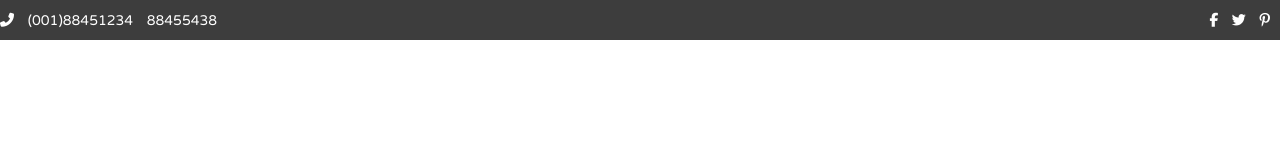
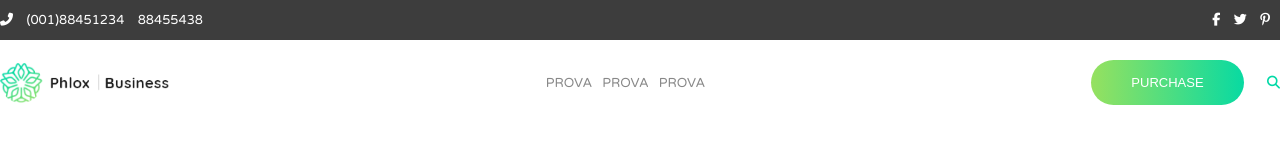
Before and after one commit to Polidora90/proj-html-vuejs, a website: page index.html in a window 1280 px wide. Drawn offline with Linux system fonts and the light colour scheme.

Commit message:
header statico

```diff
--- a/index.html
+++ b/index.html
@@ -36,8 +36,26 @@
 
             <!-- navbar con ul dinamica VUE -->
             <div class="navbar">
-                <div class="container">
+                <div class="container flex">
+                    <!-- logo -->
+                    <div class="logo-container">
+                        <img src="images/cropped-Group-39-2x.png" alt="logo">
+                    </div>
 
+                    <!-- lista link -->
+                    <!-- poi usare v-for con vue! -->
+                    <div>
+                        <ul class="nav-links-ul">
+                            <li>PROVA</li>
+                            <li>PROVA</li>
+                            <li>PROVA</li>
+                        </ul>
+                    </div>
+
+                    <div class="nav-cta">
+                        <button class="green-btn">PURCHASE</button>
+                        <span><i class="fas fa-search"></i></span>
+                    </div>
                 </div>
             </div>
 
--- a/src/partials/_buttons.scss
+++ b/src/partials/_buttons.scss
@@ -0,0 +1,13 @@
+@mixin btn {
+    padding: ($spacing - 5) ($spacing * 2);
+    border: none;
+    font-size: $fontSize;
+    border-radius: $borderRadiusNtn;
+}
+
+.green-btn {
+    @include btn;
+
+    background: $gradientGreen;
+    color: white;
+}
--- a/src/partials/_common.scss
+++ b/src/partials/_common.scss
@@ -13,3 +13,15 @@ body {
     max-width: 1400px;
     margin: auto;
 }
+
+.flex {
+    display: flex;
+}
+
+ul {
+    list-style-type: none;
+}
+
+img {
+    height: 100%;
+}
--- a/src/partials/_header.scss
+++ b/src/partials/_header.scss
@@ -1,15 +1,15 @@
 header {
-    .container {
-        height: 100%;
-        display: flex;
-        justify-content: space-between;
-        align-items: center;
-    }
-
     .contacts {
         background-color: $navbarDarkBackground;
         height: $spacing * 2;
         color: white;
+
+        .container {
+            height: 100%;
+            display: flex;
+            justify-content: space-between;
+            align-items: center;
+        }
 
         span {
             padding-right: $spacing / 2;
@@ -18,5 +18,35 @@ header {
 
     .navbar {
         height: $spacing * 3;
+        padding: $spacing 0;
+
+        .flex {
+            justify-content: space-between;
+            align-items: center;
+        }
+
+        .logo-container {
+            height: $spacing * 2;
+        }
+
+        .nav-links-ul {
+            display: flex;
+            color: $defaultTextColor;
+
+            li {
+                padding-right: $spacing / 2;
+
+            }
+        }
+
+        .nav-cta {
+            .green-btn {
+                margin-right: $spacing;
+            }
+
+            span {
+                color: $greenText;
+            }
+        }
     }
 }
--- a/src/partials/_variables.scss
+++ b/src/partials/_variables.scss
@@ -1,5 +1,10 @@
 $spacing: 20px;
+$borderRadiusNtn: 30px;
 
-$fontSize: 14px;
+$fontSize: 13px;
 
 $navbarDarkBackground: #3D3D3D;
+$gradientGreen: linear-gradient(to right, #96e15f, #08daa2);
+$greenText: #00d9a6;
+
+$defaultTextColor: #888888;
```
Also changed, not shown: dist/app.css.
